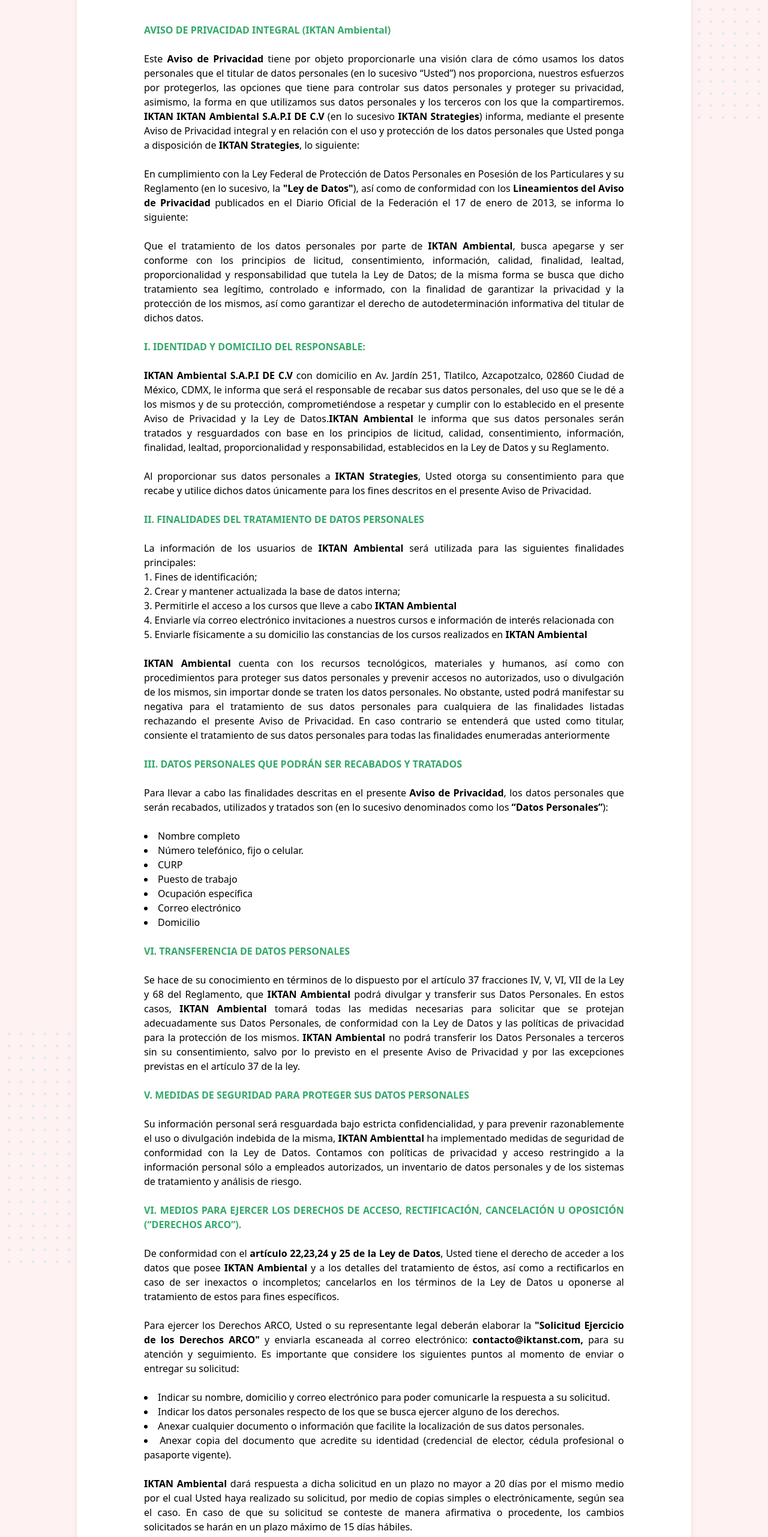
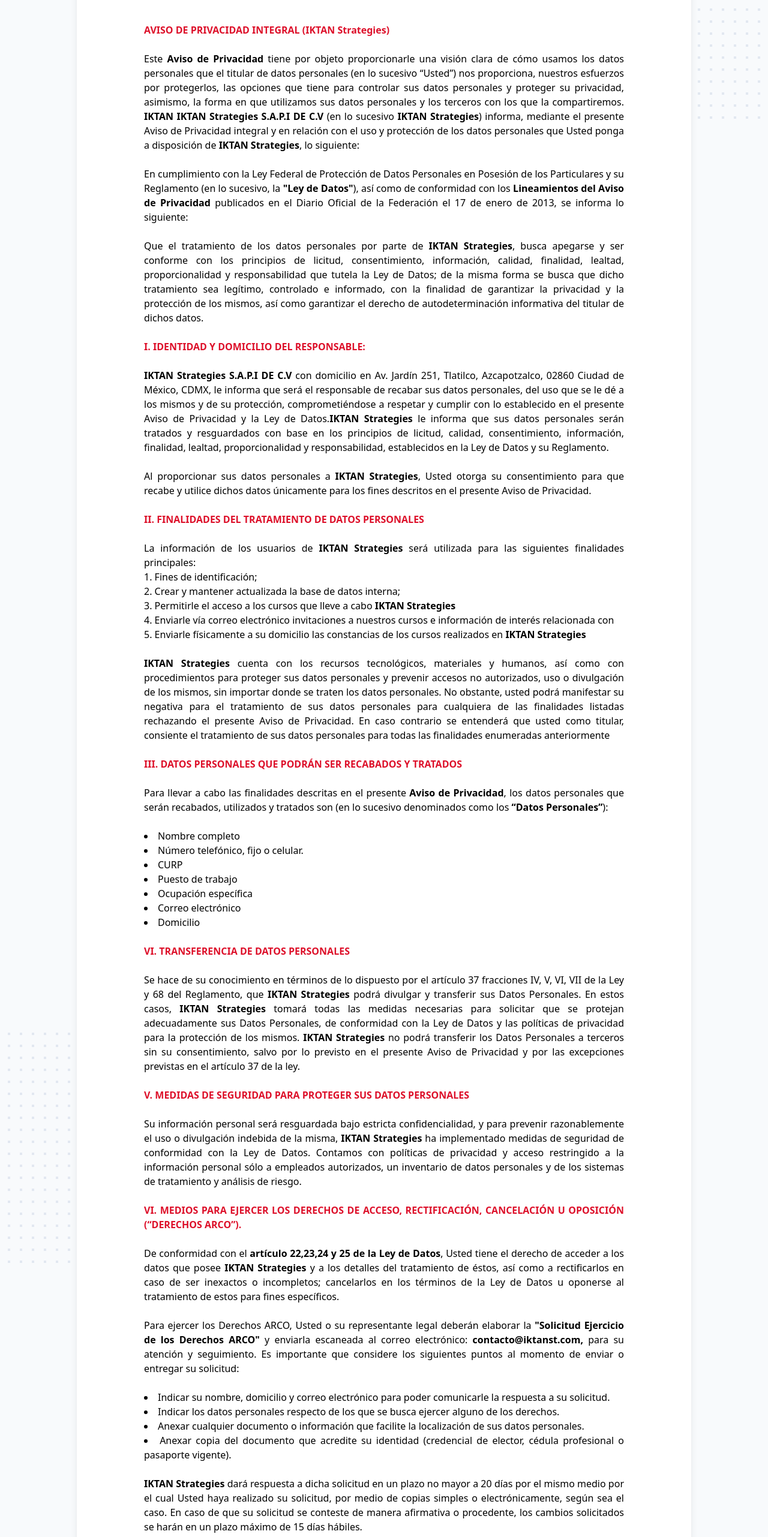
Before and after one commit to AlanVenegasT/Frontend-IktanStrategies, a React (Vite) app: page /politicas in a window 1280 px wide. Shown: the part 234-2797 px from the top of the page at 60% size. Built offline with nearby package versions, Linux system fonts and the light colour scheme.

Commit message:
Inicio de contacto

```diff
--- a/src/App.jsx
+++ b/src/App.jsx
@@ -3,6 +3,7 @@
 import { IndexLayout } from "./layouts/IndexLayout";
 import Home from "./pages/Home";
 import Politicas from "./pages/Politicas";
+import Contacto from "./pages/Contacto";
 
 function App() {
   return (
@@ -13,7 +14,9 @@
 
         </Route>
         <Route path="/politicas" element={<Politicas />} />
+        <Route path="/contacto" element={<Contacto />} />
         <Route path="*" element={<Pagina404 />} />
+
       </Routes>
     </BrowserRouter>
   );
--- a/src/components/Header.jsx
+++ b/src/components/Header.jsx
@@ -43,7 +43,7 @@
     >
 
       {/* :DESKTOP MENU */}
-      <div className="mx-auto flex justify-between items-center px-5">
+      <div className="mx-auto flex justify-between items-center px-16">
         {/* ::Site logo and Name */}
         <a
           href="/"
--- a/src/components/Hero.jsx
+++ b/src/components/Hero.jsx
@@ -5,7 +5,7 @@
   return (
     <>
      <div className="relative bg-[#DD102A] flex  items-center h-screen">
-      <div className='flex flex-col pl-10'>
+      <div className='flex flex-col pl-20'>
       <h1 className="text-white text-4xl font-bold w-96 mb-2 ">We are The Brilliants In Terms Of Digital Marketing</h1>
       <h2 className='text-white text-2xl mb-10'>Book your 30-minute free strategy call</h2>
       <button
--- a/src/pages/Politicas.jsx
+++ b/src/pages/Politicas.jsx
@@ -3,7 +3,7 @@
 const Politicas = () => {
   return (
     <>
-         <div className="relative overflow-hidden bg-red-50 py-32">
+         <div className="relative overflow-hidden bg-slate-50 py-32">
       <div className="hidden lg:absolute lg:inset-y-0 lg:block lg:h-full lg:w-full lg:[overflow-anchor:none] ">
         <div className="relative mx-auto h-full max-w-prose text-lg " aria-hidden="true">
           <svg
@@ -81,13 +81,13 @@
           </h1>
         </div>
         <div className="prose prose-lg prose-indigo lg:ml-28 lg:mr-28 md:ml-28 md:mr-28   ml-16 mr-16 mt-6 text-white  text-justify">
-          <h2 className='mb-5 font-bold text-[#33A86A]'>
-          AVISO DE PRIVACIDAD INTEGRAL (IKTAN Ambiental)
+          <h2 className='mb-5 font-bold text-[#DD102A]'>
+          AVISO DE PRIVACIDAD INTEGRAL (IKTAN Strategies)
           </h2>
           <p className='mb-6 mt-6 text-black '>
           Este <b>Aviso de Privacidad</b> tiene por objeto proporcionarle una visión clara de cómo usamos los datos personales que el titular de datos personales (en lo sucesivo “Usted”)
           nos proporciona, nuestros esfuerzos por protegerlos, las opciones que tiene para controlar sus datos personales y proteger su privacidad, asimismo, la forma en que utilizamos
-          sus datos personales y los terceros con los que la compartiremos. <b>IKTAN IKTAN Ambiental S.A.P.I DE C.V </b> (en lo sucesivo <b>IKTAN Strategies</b>) informa, mediante el presente Aviso de
+          sus datos personales y los terceros con los que la compartiremos. <b>IKTAN IKTAN Strategies S.A.P.I DE C.V </b> (en lo sucesivo <b>IKTAN Strategies</b>) informa, mediante el presente Aviso de
           Privacidad integral y en relación con el uso y protección de los datos personales que Usted ponga a disposición de <b>IKTAN Strategies</b>, lo siguiente:
           </p>
           <p className='mb-6 mt-6 text-black '>
@@ -95,46 +95,46 @@
           con los <b>Lineamientos del Aviso de Privacidad</b> publicados en el Diario Oficial de la Federación el 17 de enero de 2013, se informa lo siguiente:
           </p>
           <p className='mb-6 mt-6 text-black '>
-          Que el tratamiento de los datos personales por parte de <b>IKTAN Ambiental</b>, busca apegarse y ser conforme con los principios de licitud, consentimiento, información, calidad,
+          Que el tratamiento de los datos personales por parte de <b>IKTAN Strategies</b>, busca apegarse y ser conforme con los principios de licitud, consentimiento, información, calidad,
           finalidad, lealtad, proporcionalidad y responsabilidad que tutela la Ley de Datos; de la misma forma se busca que dicho tratamiento sea legítimo, controlado e informado, con
            la finalidad de garantizar la privacidad y la protección de los mismos, así como garantizar el derecho de autodeterminación informativa del titular de dichos datos.
           </p>
-          <h2 className='mb-5 font-bold text-[#33A86A]'>
+          <h2 className='mb-5 font-bold text-[#DD102A]'>
           I. IDENTIDAD Y DOMICILIO DEL RESPONSABLE:
           </h2>
           <p className='mb-6 mt-6 text-black '>
-          <b>IKTAN Ambiental S.A.P.I DE C.V </b> con domicilio en Av. Jardín 251, Tlatilco, Azcapotzalco, 02860 Ciudad de México, CDMX, le informa que será el responsable de recabar sus datos
+          <b>IKTAN Strategies S.A.P.I DE C.V </b> con domicilio en Av. Jardín 251, Tlatilco, Azcapotzalco, 02860 Ciudad de México, CDMX, le informa que será el responsable de recabar sus datos
           personales, del uso que se le dé a los mismos y de su protección, comprometiéndose a respetar y cumplir con lo establecido en el presente Aviso de Privacidad y la Ley de Datos.
-          <b>IKTAN Ambiental</b> le informa que sus datos personales serán tratados y resguardados con base en los principios de licitud, calidad, consentimiento, información, finalidad, lealtad,
+          <b>IKTAN Strategies</b> le informa que sus datos personales serán tratados y resguardados con base en los principios de licitud, calidad, consentimiento, información, finalidad, lealtad,
           proporcionalidad y responsabilidad, establecidos en la Ley de Datos y su Reglamento.
           </p>
           <p className='mb-6 mt-6 text-black '>
           Al proporcionar sus datos personales a <b>IKTAN Strategies</b>, Usted otorga su consentimiento para que recabe y utilice dichos datos únicamente para los fines descritos en el presente
           Aviso de Privacidad.
           </p>
-          <h2 className='mb-6 mt-6 font-bold text-[#33A86A]'>
+          <h2 className='mb-6 mt-6 font-bold text-[#DD102A]'>
           II. FINALIDADES DEL TRATAMIENTO DE DATOS PERSONALES
           </h2>
           <p className='text-black'>
-          La información de los usuarios de <b>IKTAN Ambiental</b> será utilizada para las siguientes finalidades principales:
+          La información de los usuarios de <b>IKTAN Strategies</b> será utilizada para las siguientes finalidades principales:
           </p>
           <ul className='list-inside text-base text-black list-decimal'>
             <li> Fines de identificación;</li>
             <li> Crear y mantener actualizada la base de datos interna;</li>
-            <li> Permitirle el acceso a los cursos que lleve a cabo <b>IKTAN Ambiental</b></li>
+            <li> Permitirle el acceso a los cursos que lleve a cabo <b>IKTAN Strategies</b></li>
             <li> Enviarle vía correo electrónico invitaciones a nuestros cursos e información de interés relacionada con</li>
-            <li> Enviarle físicamente a su domicilio las constancias de los cursos realizados en <b>IKTAN Ambiental</b></li>
+            <li> Enviarle físicamente a su domicilio las constancias de los cursos realizados en <b>IKTAN Strategies</b></li>
           </ul>
 
           <p className='mb-6 mt-6 text-black'>
-          <b>IKTAN Ambiental</b> cuenta con los recursos tecnológicos, materiales y humanos, así como con procedimientos para proteger
+          <b>IKTAN Strategies</b> cuenta con los recursos tecnológicos, materiales y humanos, así como con procedimientos para proteger
           sus datos personales y prevenir accesos no autorizados, uso o divulgación de los mismos, sin importar donde se traten los
           datos personales. No obstante, usted podrá manifestar su negativa para el tratamiento de sus datos personales para cualquiera
           de las finalidades listadas rechazando el presente Aviso de Privacidad. En caso contrario se entenderá que usted como titular,
           consiente el tratamiento de sus datos personales para todas las finalidades enumeradas anteriormente
           </p>
 
-          <h2 className='mb-6 mt-6 font-bold text-[#33A86A]'>
+          <h2 className='mb-6 mt-6 font-bold text-[#DD102A]'>
           III. DATOS PERSONALES QUE PODRÁN SER RECABADOS Y TRATADOS
           </h2>
 
@@ -153,35 +153,35 @@
             <li> Domicilio</li>
           </ul>
 
-          <h2 className='mb-6 mt-6 font-bold text-[#33A86A]'>
+          <h2 className='mb-6 mt-6 font-bold text-[#DD102A]'>
           VI. TRANSFERENCIA DE DATOS PERSONALES
           </h2>
 
           <p className='mb-6 mt-6 text-black '>
           Se hace de su conocimiento en términos de lo dispuesto por el artículo 37 fracciones IV, V, VI, VII de la Ley y 68 del Reglamento,
-           que <b>IKTAN Ambiental</b> podrá divulgar y transferir sus Datos Personales. En estos casos, <b>IKTAN Ambiental</b> tomará todas las medidas
+           que <b>IKTAN Strategies</b> podrá divulgar y transferir sus Datos Personales. En estos casos, <b>IKTAN Strategies</b> tomará todas las medidas
            necesarias para solicitar que se protejan adecuadamente sus Datos Personales, de conformidad con la Ley de Datos y las políticas
-           de privacidad para la protección de los mismos. <b>IKTAN Ambiental</b> no podrá transferir los Datos Personales a terceros sin su
+           de privacidad para la protección de los mismos. <b>IKTAN Strategies</b> no podrá transferir los Datos Personales a terceros sin su
            consentimiento, salvo por lo previsto en el presente Aviso de Privacidad y por las excepciones previstas en el artículo 37 de la ley.
           </p>
 
-          <h2 className='mb-6 mt-6 font-bold text-[#33A86A]'>
+          <h2 className='mb-6 mt-6 font-bold text-[#DD102A]'>
           V. MEDIDAS DE SEGURIDAD PARA PROTEGER SUS DATOS PERSONALES
           </h2>
 
           <p className='mb-6 mt-6 text-black '>
           Su información personal será resguardada bajo estricta confidencialidad, y para prevenir razonablemente el uso o divulgación indebida de
-          la misma, <b>IKTAN Ambienttal</b> ha implementado medidas de seguridad de conformidad con la Ley de Datos. Contamos con políticas de privacidad
+          la misma, <b>IKTAN Strategies</b> ha implementado medidas de seguridad de conformidad con la Ley de Datos. Contamos con políticas de privacidad
           y acceso restringido a la información personal sólo a empleados autorizados, un inventario de datos personales y de los sistemas de
           tratamiento y análisis de riesgo.
           </p>
 
-          <h2 className='mb-6 mt-6 font-bold text-[#33A86A]'>
+          <h2 className='mb-6 mt-6 font-bold text-[#DD102A]'>
           VI. MEDIOS PARA EJERCER LOS DERECHOS DE ACCESO, RECTIFICACIÓN, CANCELACIÓN U OPOSICIÓN (“DERECHOS ARCO”).
           </h2>
 
           <p className='mb-6 mt-6 text-black '>
-          De conformidad con el <b>artículo 22,23,24 y 25 de la Ley de Datos</b>, Usted tiene el derecho de acceder a los datos que posee <b> IKTAN Ambiental </b>
+          De conformidad con el <b>artículo 22,23,24 y 25 de la Ley de Datos</b>, Usted tiene el derecho de acceder a los datos que posee <b> IKTAN Strategies </b>
           y a los detalles del tratamiento de éstos, así como a rectificarlos en caso de ser inexactos o incompletos; cancelarlos en los términos de
           la Ley de Datos u oponerse al tratamiento de estos para fines específicos.
           </p>
@@ -200,26 +200,26 @@
           </ul>
 
           <p className='mb-6 mt-6 text-black '>
-          <b>IKTAN Ambiental</b> dará respuesta a dicha solicitud en un plazo no mayor a 20 días por el mismo medio por el cual Usted haya realizado
+          <b>IKTAN Strategies</b> dará respuesta a dicha solicitud en un plazo no mayor a 20 días por el mismo medio por el cual Usted haya realizado
            su solicitud, por medio de copias simples o electrónicamente, según sea el caso. En caso de que su solicitud se conteste de manera
            afirmativa o procedente, los cambios solicitados se harán en un plazo máximo de 15 días hábiles.
           </p>
 
           <p className='mb-6 mt-6 text-black '>
-          En caso de que Usted solicite el acceso a sus datos personales, <b> IKTAN Technologie </b> le informará mediante el correo electrónico en el que
+          En caso de que Usted solicite el acceso a sus datos personales, <b> IKTAN Strategies </b> le informará mediante el correo electrónico en el que
           comuniquemos nuestra respuesta a su solicitud, el medio por el cual se le dará acceso a su información en caso de ser procedente.
-          <b> IKTAN Ambiental </b> podrá ampliar los plazos referidos en este párrafo, por una sola vez, por un periodo igual al original, lo cual le será
+          <b> IKTAN Strategies </b> podrá ampliar los plazos referidos en este párrafo, por una sola vez, por un periodo igual al original, lo cual le será
           informado.
           </p>
 
-          <h2 className='mb-6 mt-6 font-bold text-[#33A86A]'>
+          <h2 className='mb-6 mt-6 font-bold text-[#DD102A]'>
           VII. MEDIOS PARA REVOCAR EL CONSENTIMIENTO PARA EL TRATAMIENTO DE DATOS PERSONALES
           </h2>
 
           <p className='mb-6 mt-6 text-black '>
           Para revocar su consentimiento para el tratamiento de sus datos personales, deberá presentar su solicitud enviando un correo electrónico a
           la siguiente dirección: contacto@iktanst.com. El usuario debe seguir el procedimiento que se describe en el numeral anterior. Si con
-          posterioridad a la revocación, solicita la confirmación de la misma, <b>IKTAN Ambiennntal </b> le responderá de forma expresa.
+          posterioridad a la revocación, solicita la confirmación de la misma, <b>IKTAN Strategies </b> le responderá de forma expresa.
           </p>
 
           <p className='mb-6 mt-6 text-black '>
@@ -227,7 +227,7 @@
           ya que es posible que por alguna obligación legal requiramos seguir tratando sus datos personales.
           </p>
 
-          <h2 className='mb-6 mt-6 font-bold text-[#33A86A]'>
+          <h2 className='mb-6 mt-6 font-bold text-[#DD102A]'>
           VIII. OPCIONES PARA LIMITAR EL USO O DIVULGACIÓN DE SUS DATOS PERSONALES
           </h2>
 
@@ -242,7 +242,7 @@
           Recibido el escrito por el que nos indique que desea limitar el uso y divulgación de sus datos personales, tendremos 5 días hábiles para analizar, atender y enviarle la respuesta correspondiente. El medio por el cual le enviaremos nuestra respuesta, será aquel que nos sea indicado por usted en su solicitud, correo electrónico o, en su defecto, por el mismo medio por el cual nos hizo llegar su escrito.
           </p>
 
-          <h2 className='mb-6 mt-6 font-bold text-[#33A86A]'>
+          <h2 className='mb-6 mt-6 font-bold text-[#DD102A]'>
           IX. ¿CÓMO PROTEGEMOS SU INFORMACIÓN PERSONAL?
           </h2>
 
@@ -275,7 +275,7 @@
             <a href="/">
                 <button
                   type="submit"
-                  className="float-right animate-bounce   rounded-lg  bg-gradient-to-r from-[#0C6201] via-[#6FCC36] to-[#B7E163] duration-700 py-2 px-6 text-base  text-white font-semibold hover:bg-[#BACB5A] focus:outline-none focus:ring-2 focus:ring-white focus:ring-offset-2 focus:ring-offset-gray-800 shadow-2xl"
+                  className="float-right animate-bounce   rounded-lg  bg-[#DD102A] duration-700 py-2 px-6 text-base  text-white font-semibold hover:bg-[#BACB5A] focus:outline-none focus:ring-2 focus:ring-white focus:ring-offset-2 focus:ring-offset-gray-800 shadow-2xl"
                 >
                   Acepto
                 </button>
```
Also changed, not shown: src/components/Contacto.jsx (deleted, +0 -11 lines), src/pages/Contacto.jsx (added, +156 -0 lines).
